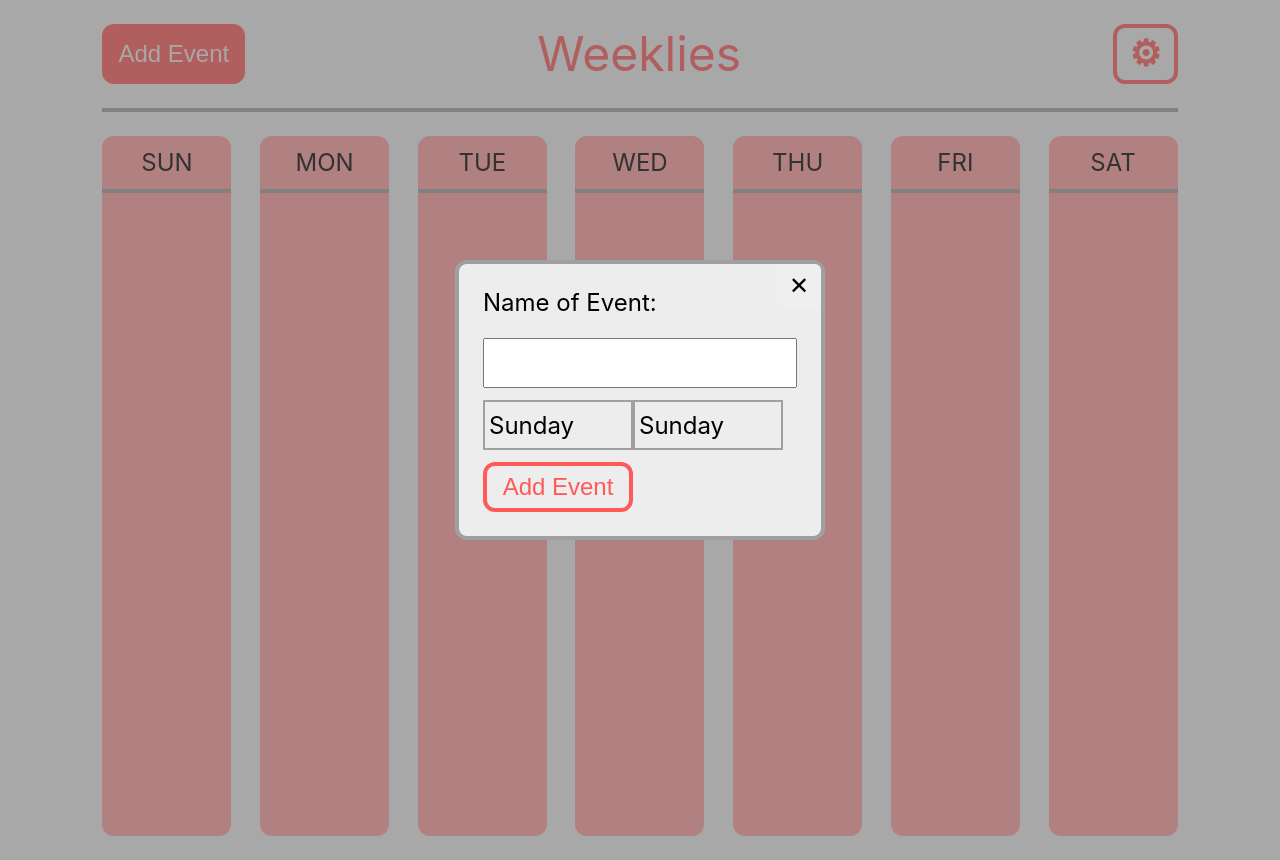
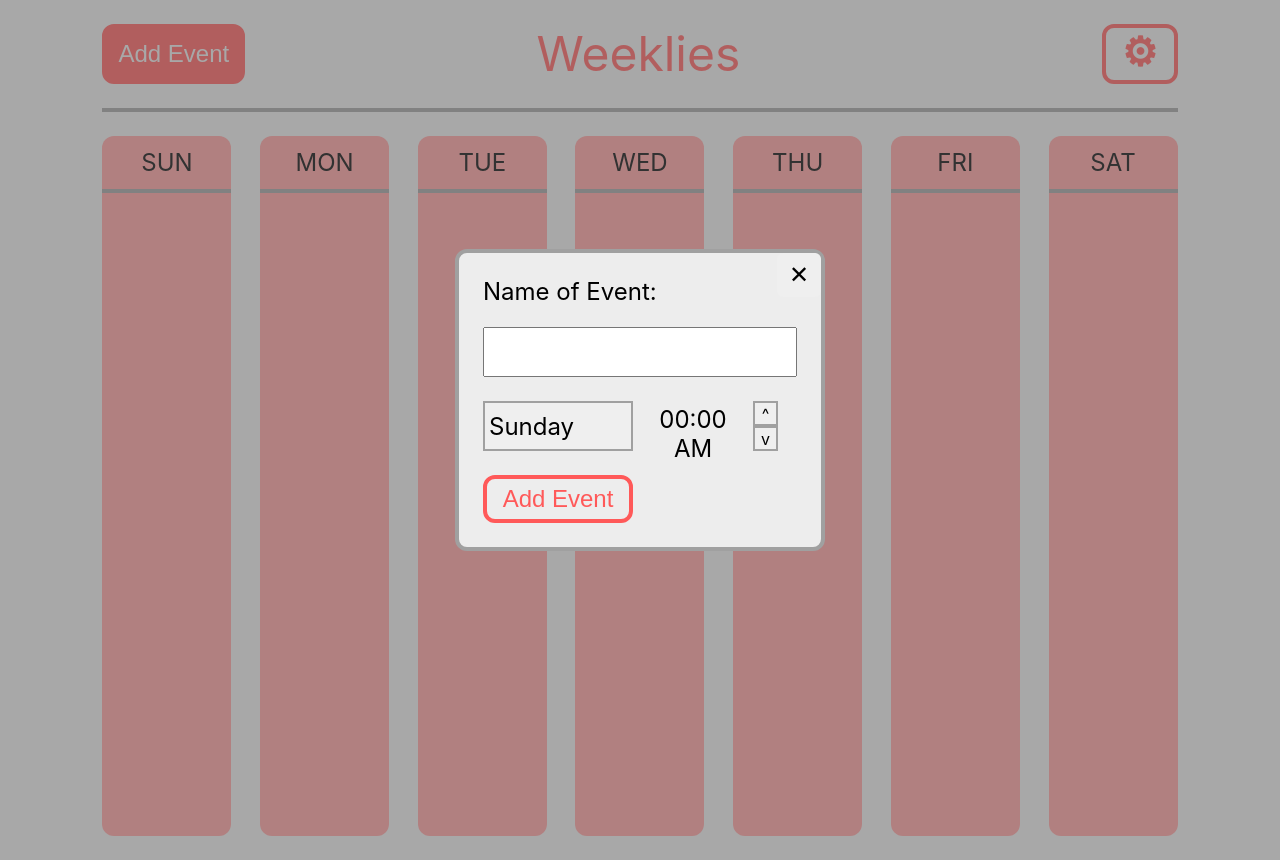
Before and after one commit to blloop/weeklies-alpha, a React (Create React App) app: page / in a window 1280 px wide. Both pictures are taken after a click on the button "Add Event". Built offline with nearby package versions, Linux system fonts and the light colour scheme.

Commit message:
implement event time option

```diff
--- a/src/components/AddEventDialog.js
+++ b/src/components/AddEventDialog.js
@@ -26,8 +26,8 @@ class AddEventDialog extends Component {
             showDialog: this.state.showDialog,
             inputText: '',
             dayOfWeek: this.state.dayOfWeek,
-            timeOfDay: 0,
-            useMilitary: false
+            timeOfDay: this.state.timeOfDay,
+            useMilitary: this.state.useMilitary
         }
         this.setState(newState)
     }
@@ -55,6 +55,18 @@ class AddEventDialog extends Component {
 
     }
 
+    changeTime = (time) => {
+        let newTime = (this.state.timeOfDay + time) % 48;
+        let newState = {
+            showDialog: this.state.showDialog,
+            inputText: this.state.inputText,
+            dayOfWeek: this.state.dayOfWeek,
+            timeOfDay: (newTime !== -1 ? newTime : 47),
+            useMilitary: this.state.useMilitary
+        }
+        this.setState(newState);
+    }
+
     render() {
         return (
             <>
@@ -72,14 +84,15 @@ class AddEventDialog extends Component {
                                 value={this.state.inputText}>
                             </input>
                         </div>
-                        <div className='dropdown-row'>
+                        <div className='row-items'>
                             <DayDropdown
                                 changeDay={this.changeDay}
                                 dayOfWeek={this.state.dayOfWeek}>
                             </DayDropdown>
                             <TimeDropdown
-                                changeDay={this.changeDay}
-                                dayOfWeek={this.state.dayOfWeek}>
+                                useMilitary={this.state.useMilitary}
+                                changeTime={this.changeTime}
+                                timeOfDay={this.state.timeOfDay}>
                             </TimeDropdown>
                         </div>
                         <button
--- a/src/components/Calendar.js
+++ b/src/components/Calendar.js
@@ -18,7 +18,11 @@ class Calendar extends Component {
             return;
         }
         if (this.state.Events.some(
-            curr => curr.title === item.title && curr.day === item.day)) {
+            curr =>
+                curr.title === item.title &&
+                curr.day === item.day &&
+                curr.time === item.time
+        )) {
             alert("Cannot add duplicate event!");
             return;
         }
--- a/src/components/DayDropdown.js
+++ b/src/components/DayDropdown.js
@@ -28,7 +28,7 @@ class DayDropdown extends Component {
     render() {
         return (
             <div className='drop-container'>
-                <button className='drop-open top-level' onClick={this.toggleOpen.bind(this)}> {this.props.dayOfWeek} </button>
+                <button className='drop-box top-button' onClick={this.toggleOpen.bind(this)}> {this.props.dayOfWeek} </button>
                 {
                     this.state.open ? (
                         <ul className='dropdown'>
@@ -36,7 +36,7 @@ class DayDropdown extends Component {
                                 (day) => (day === this.props.dayOfWeek ? null :
                                     <button
                                         key={day}
-                                        className='drop-open'
+                                        className='drop-box'
                                         onClick={() => this.setDay(day)}>
                                         {day}
                                     </button>)
--- a/src/components/TimeDropdown.js
+++ b/src/components/TimeDropdown.js
@@ -1,49 +1,51 @@
 import React, { Component } from 'react';
-
-const WeekDays = [
-    'Sunday', 'Monday', 'Tuesday',
-    'Wednesday', 'Thursday', 'Friday', 'Saturday'
-];
 
 class TimeDropdown extends Component {
 
-    constructor(props) {
-        super(props);
-        this.state = {
-            open: false
-        }
-    }
-
-    toggleOpen() {
-        this.setState({
-            open: !this.state.open
-        });
-    }
-
-    setDay = (day) => {
-        this.props.changeDay(day);
-        this.toggleOpen();
-    }
+    // constructor(props) {
+    //     super(props);
+    //     this.state = {
+    //         open: false
+    //     }
+    // }
 
     render() {
+        let outTime = '';
+        if (this.props.timeOfDay > 25 && !this.props.useMilitary) {
+            outTime += Math.floor(
+                (this.props.timeOfDay - 24) / 2
+            ).toLocaleString('en-US', {
+                minimumIntegerDigits: 2,
+                useGrouping: false
+            });
+        } else {
+            outTime += Math.floor(
+                this.props.timeOfDay / 2
+            ).toLocaleString('en-US', {
+                minimumIntegerDigits: 2,
+                useGrouping: false
+            });
+        }
+        (this.props.timeOfDay % 2 === 0 ? outTime += ':00 ' : outTime += ':30 ');
+        if (!this.props.useMilitary) {
+            (this.props.timeOfDay > 23 ? outTime += 'PM' : outTime += 'AM');
+        }
+
         return (
-            <div className='drop-container'>
-                <button className='drop-open top-level' onClick={this.toggleOpen.bind(this)}> {this.props.dayOfWeek} </button>
-                {
-                    this.state.open ? (
-                        <ul className='dropdown'>
-                            {WeekDays.map(
-                                (day) => (day === this.props.dayOfWeek ? null :
-                                    <button
-                                        key={day}
-                                        className='drop-open'
-                                        onClick={() => this.setDay(day)}>
-                                        {day}
-                                    </button>)
-                            )}
-                        </ul>
-                    ) : null
-                }
+            <div className='scroll-container row-items'>
+                <button className='scroll-box'> {outTime} </button>
+                <div className='column-items'>
+                    <button
+                        className='time-button'
+                        onClick={() => this.props.changeTime(1)}>
+                        ^
+                    </button>
+                    <button
+                        className='time-button'
+                        onClick={() => this.props.changeTime(-1)}>
+                        v
+                    </button>
+                </div>
             </div>
         )
     }
--- a/src/index.css
+++ b/src/index.css
@@ -16,6 +16,7 @@ code {
 
 :root {
   --base-white: rgb(237, 237, 237);
+  --base-lightgrey: rgb(201, 201, 201);
   --base-grey: rgb(160, 160, 160);
   --light-red: rgb(255, 158, 158);
   --dark-red: rgb(255, 89, 89);
@@ -87,6 +88,16 @@ input {
   padding: 24px;
 }
 
+.row-items {
+  display: flex;
+  flex-direction: row;
+}
+
+.column-items {
+  display: flex;
+  flex-direction: column;
+}
+
 /* Component Class Styling */
 
 .calendar {
@@ -143,11 +154,11 @@ input {
 }
 
 .settings-button {
-  font-size: 36px;
+  font-size: 40px;
   font-weight: bold;
   vertical-align: bottom;
-  padding: 0 12px;
-  margin-left: 80px;
+  padding: 0 16px 4px;
+  margin-left: 70px;
 }
 
 .settings p,
@@ -159,11 +170,10 @@ input {
   display: flex;
   flex-direction: column;
   align-items: flex-start;
-  gap: 12px;
+  gap: 24px;
 }
 
-.addevents p,
-.add-button {
+.addevents p {
   height: 50px;
 }
 
@@ -182,45 +192,64 @@ input {
   margin-top: -2px;
 }
 
-.dropdown-row {
-  display: flex;
-}
-
-.drop-open {
+.drop-box {
   width: 100%;
   height: 50px;
   padding: 4px;
   text-align: left;
+  border: none;
+  border-collapse: collapse;
   border-radius: 0;
+  font: inherit;
+}
+
+.scroll-box {
+  width: 120px;
+  height: 50px;
+  padding: 4px;
   border: none;
+  background: none;
   font: inherit;
-  cursor: pointer;
+}
+
+.scroll-box:hover {
+  cursor: default;
+  /* text-decoration: underline; */
   background-color: var(--base-white);
 }
 
+.drop-box:hover,
+.time-button:hover {
+  background-color: var(--base-lightgrey);
+}
+
 .dropdown,
-.top-level {
+.top-button {
   width: 150px;
   border: 2px solid var(--base-grey);
-  border-collapse: collapse;
 }
 
-.drop-open:hover {
-  background-color: var(--base-grey);
+.time-button {
+  width: 25px;
+  height: 25px;
+  padding: 0;
+  border-radius: 0;
+  border: 2px solid var(--base-grey);
+  font: inherit;
+  font-size: 16px;
 }
 
 .eventlist {
   width: 100%;
+  padding-top: 24px;
   display: flex;
   flex-direction: row;
   justify-content: space-between;
-  /* overflow-x: auto; */
 }
 
 .column {
   width: 150px;
   height: 700px;
-  margin-top: 24px;
   border-radius: 12px;
   background-color: var(--light-red);
 }
@@ -246,7 +275,8 @@ input {
   }
 
   .column {
-    width: 100%;
+    width: 80%;
     height: 200px;
+    margin: 12px 10%;
   }
 }
```
Also changed, not shown: src/components/EventList.js (+21 -7 lines).
